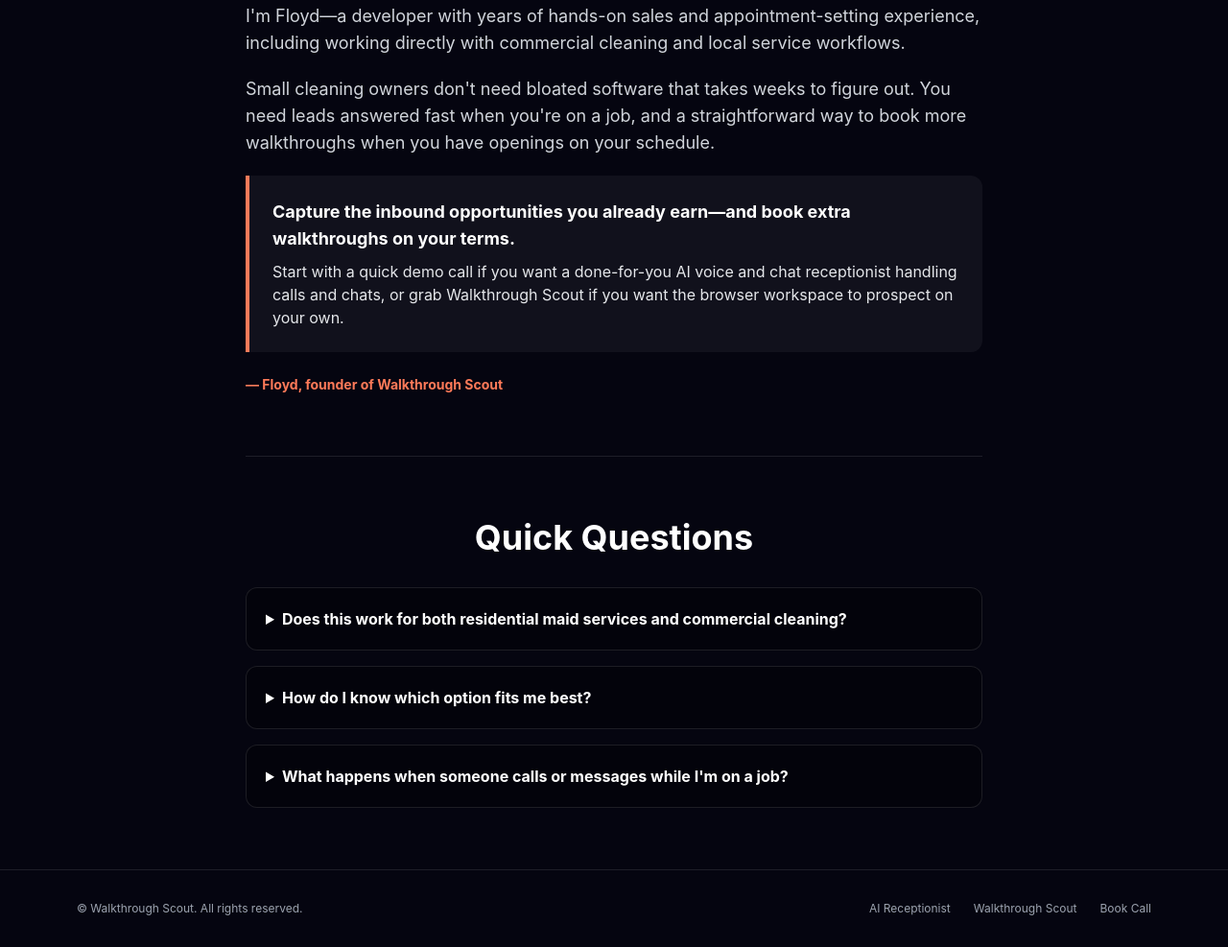
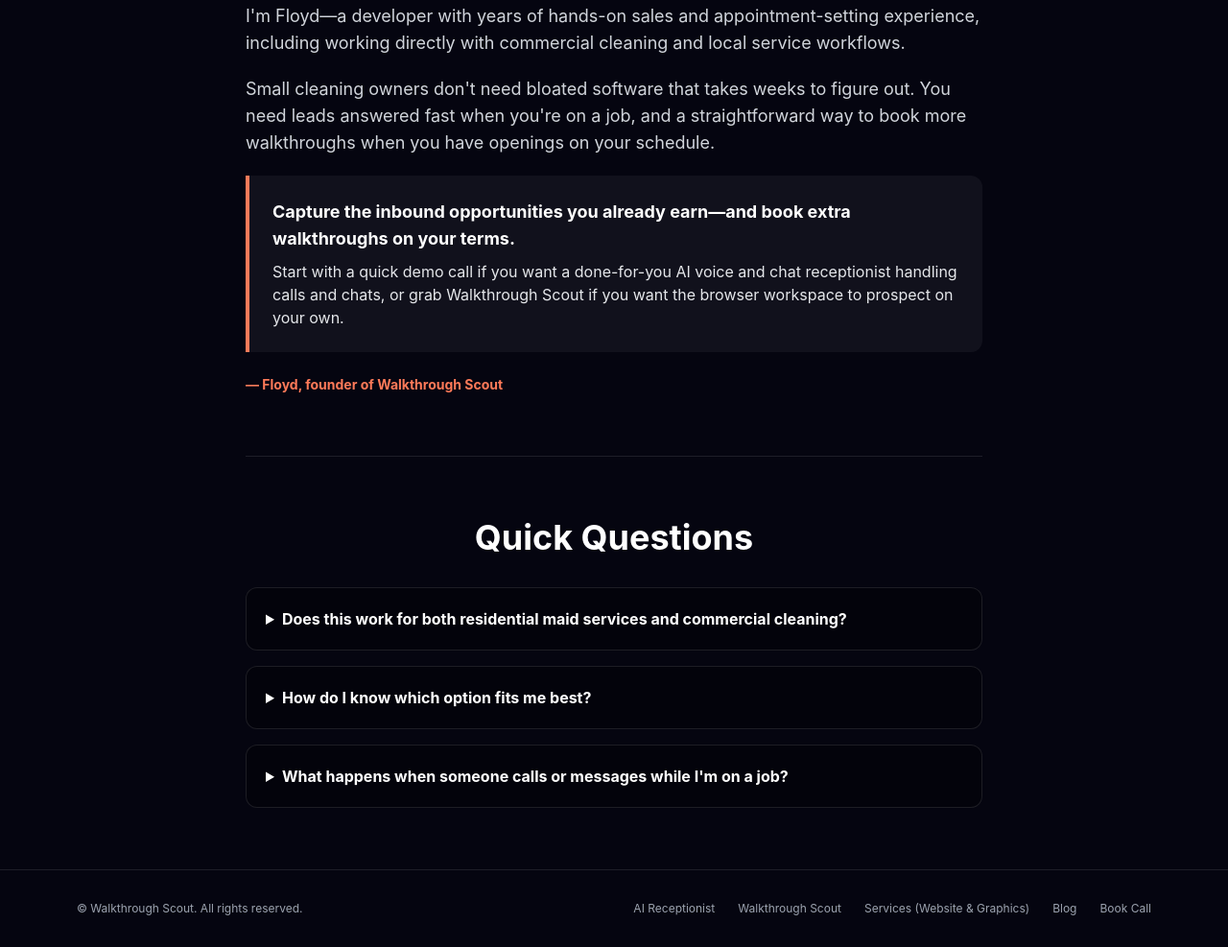
Before and after one commit to SeamlessOutbound/seamlessoutbound, a plain HTML site: page index.html in a window 1280 px wide. Shown: the part 4641-5628 px from the top of the page at 96% size. Drawn offline with nearby package versions, Linux system fonts and the light colour scheme.

Commit message:
Update footer links and formatting in index.html

```diff
--- a/index.html
+++ b/index.html
@@ -549,9 +549,11 @@
   <footer class="border-t border-white/10 py-8 text-center text-xs text-gray-400">
     <div class="max-w-6xl mx-auto px-4 flex flex-col sm:flex-row items-center justify-between gap-4">
       <span>© Walkthrough Scout. All rights reserved.</span>
-      <div class="flex items-center gap-6">
+      <div class="flex flex-wrap items-center justify-center gap-6">
         <a href="#ai-receptionist" class="hover:text-hubOrange transition">AI Receptionist</a>
         <a href="#walkthrough-scout" class="hover:text-hubOrange transition">Walkthrough Scout</a>
+        <a href="services.html" class="hover:text-hubOrange transition">Services (Website & Graphics)</a>
+        <a href="blog.html" class="hover:text-hubOrange transition">Blog</a>
         <a href="https://calendly.com/seamlessoutbound" target="_blank" rel="noopener noreferrer" class="hover:text-hubOrange transition">Book Call</a>
       </div>
     </div>
```
